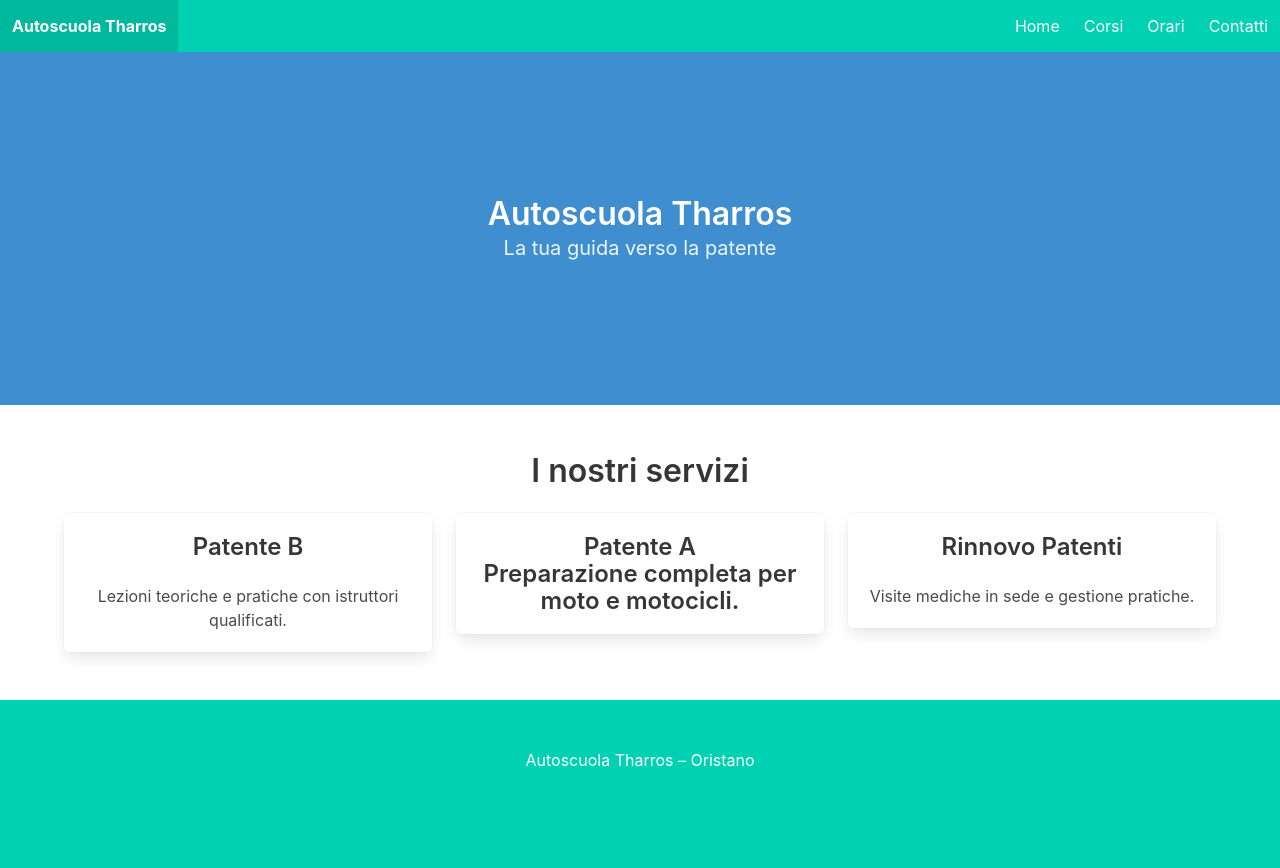
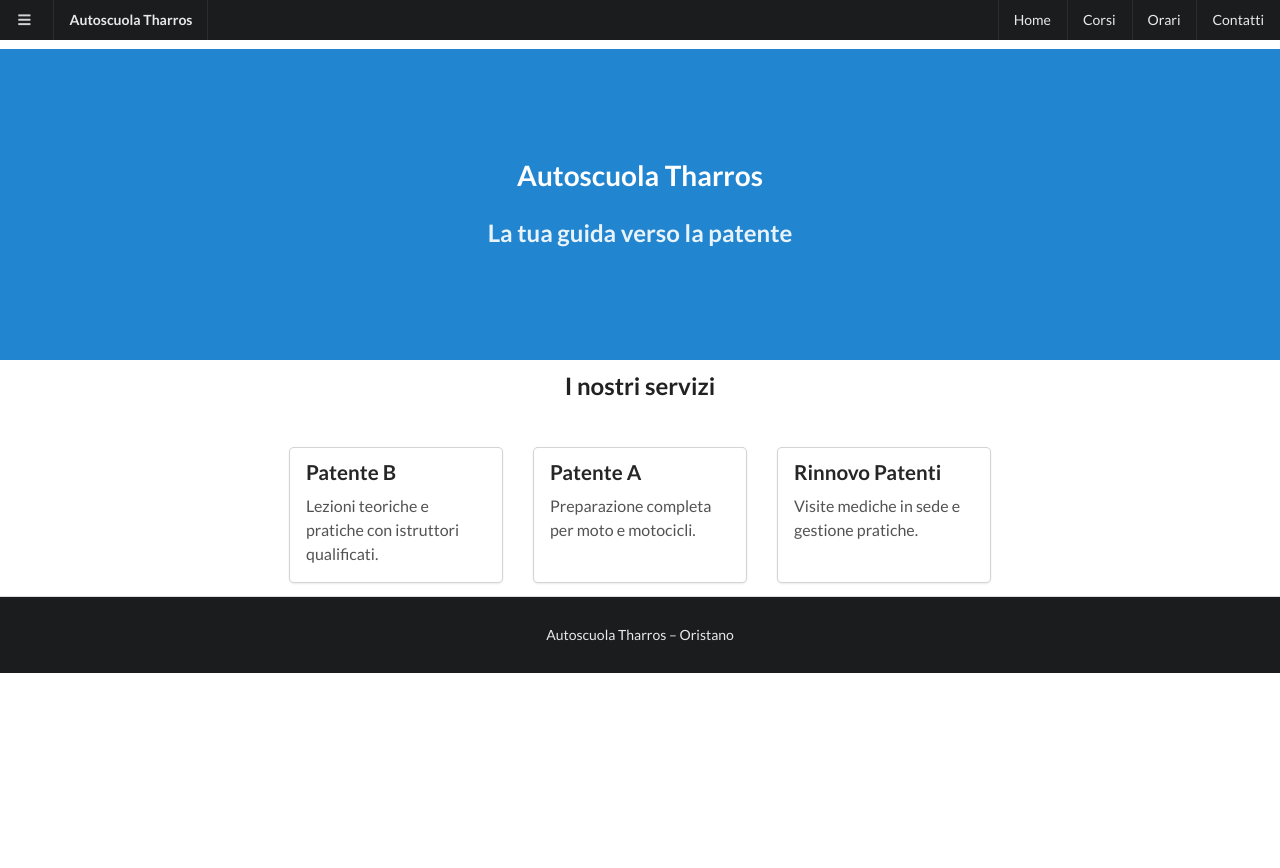
Before and after one commit to lorenzoserra03/lorenzoserra03.github.io, a plain HTML site: page index.html in a window 1280 px wide. Drawn offline with nearby package versions, Linux system fonts and the light colour scheme.

Commit message:
Replace Bulma with Semantic UI for styling

```diff
--- a/index.html
+++ b/index.html
@@ -3,80 +3,96 @@
 <head>
     <meta charset="UTF-8">
     <title>Autoscuola Tharros</title>
-    <link rel="stylesheet" href="https://cdn.jsdelivr.net/npm/bulma@0.9.4/css/bulma.min.css">
+    <link rel="stylesheet" href="https://cdn.jsdelivr.net/npm/semantic-ui@2.5.0/dist/semantic.min.css">
 </head>
 <body>
 
-<!-- NAVBAR -->
-<nav class="navbar is-primary" role="navigation">
-  <div class="navbar-brand">
-    <a class="navbar-item has-text-weight-bold">
-      Autoscuola Tharros
-    </a>
+<!-- SIDEBAR MOBILE -->
+<div class="ui vertical inverted sidebar menu">
+  <a class="item">Home</a>
+  <a class="item">Corsi</a>
+  <a class="item">Orari</a>
+  <a class="item">Contatti</a>
+</div>
+
+<!-- MENU DESKTOP -->
+<div class="ui top fixed inverted menu">
+  <a class="item" id="sidebarToggle">
+    <i class="sidebar icon"></i>
+  </a>
+  <div class="header item">Autoscuola Tharros</div>
+
+  <div class="right menu">
+    <a class="item">Home</a>
+    <a class="item">Corsi</a>
+    <a class="item">Orari</a>
+    <a class="item">Contatti</a>
   </div>
-
-  <div class="navbar-menu">
-    <div class="navbar-end">
-      <a class="navbar-item">Home</a>
-      <a class="navbar-item">Corsi</a>
-      <a class="navbar-item">Orari</a>
-      <a class="navbar-item">Contatti</a>
-    </div>
-  </div>
-</nav>
+</div>
 
 <!-- HERO -->
-<section class="hero is-info is-medium">
-  <div class="hero-body">
-    <div class="container has-text-centered">
-      <h1 class="title">
-        Autoscuola Tharros
-      </h1>
-      <h2 class="subtitle">
-        La tua guida verso la patente
-      </h2>
-    </div>
+<div class="ui inverted vertical masthead center aligned segment" style="background:#2185d0; padding:8em 0; margin-top:3.5em;">
+  <div class="ui text container">
+    <h1 class="ui inverted header">Autoscuola Tharros</h1>
+    <h2>La tua guida verso la patente</h2>
   </div>
-</section>
+</div>
 
 <!-- SERVIZI -->
-<section class="section">
-  <div class="container">
-    <h2 class="title has-text-centered">I nostri servizi</h2>
+<div class="ui vertical stripe segment">
+  <div class="ui text container">
+    <h2 class="ui center aligned header">I nostri servizi</h2>
 
-    <div class="columns is-multiline">
+    <div class="ui three stackable cards" style="margin-top:2em;">
 
-      <div class="column is-one-third">
-        <div class="box has-text-centered">
-          <h3 class="title is-4">Patente B</h3>
-          <p>Lezioni teoriche e pratiche con istruttori qualificati.</p>
+      <div class="card">
+        <div class="content">
+          <div class="header">Patente B</div>
+          <div class="description">
+            Lezioni teoriche e pratiche con istruttori qualificati.
+          </div>
         </div>
       </div>
 
-      <div class="column is-one-third">
-        <div class="box has-text-centered">
-          <h3 class="title is-4">Patente A</hh3>
-          <p>Preparazione completa per moto e motocicli.</p>
+      <div class="card">
+        <div class="content">
+          <div class="header">Patente A</div>
+          <div class="description">
+            Preparazione completa per moto e motocicli.
+          </div>
         </div>
       </div>
 
-      <div class="column is-one-third">
-        <div class="box has-text-centered">
-          <h3 class="title is-4">Rinnovo Patenti</h3>
-          <p>Visite mediche in sede e gestione pratiche.</p>
+      <div class="card">
+        <div class="content">
+          <div class="header">Rinnovo Patenti</div>
+          <div class="description">
+            Visite mediche in sede e gestione pratiche.
+          </div>
         </div>
       </div>
 
     </div>
   </div>
-</section>
+</div>
 
 <!-- FOOTER -->
-<footer class="footer has-background-primary has-text-white">
-  <div class="content has-text-centered">
+<div class="ui inverted vertical footer segment" style="padding:2em 0;">
+  <div class="ui center aligned container">
     Autoscuola Tharros – Oristano
   </div>
-</footer>
+</div>
+
+<!-- JS UFFICIALI SEMANTIC UI -->
+<script src="https://cdn.jsdelivr.net/npm/jquery@3.6.0/dist/jquery.min.js"></script>
+<script src="https://cdn.jsdelivr.net/npm/semantic-ui@2.5.0/dist/semantic.min.js"></script>
+
+<!-- ATTIVAZIONE COMPONENTI (senza JS custom: solo chiamate Semantic) -->
+<script>
+  $('#sidebarToggle').on('click', function () {
+    $('.ui.sidebar').sidebar('toggle');
+  });
+</script>
 
 </body>
 </html>
```
